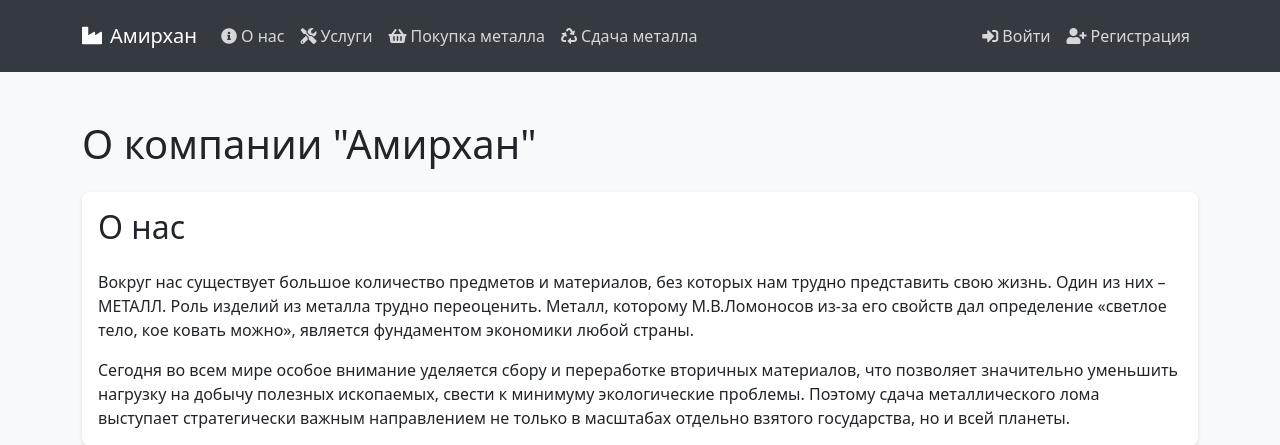
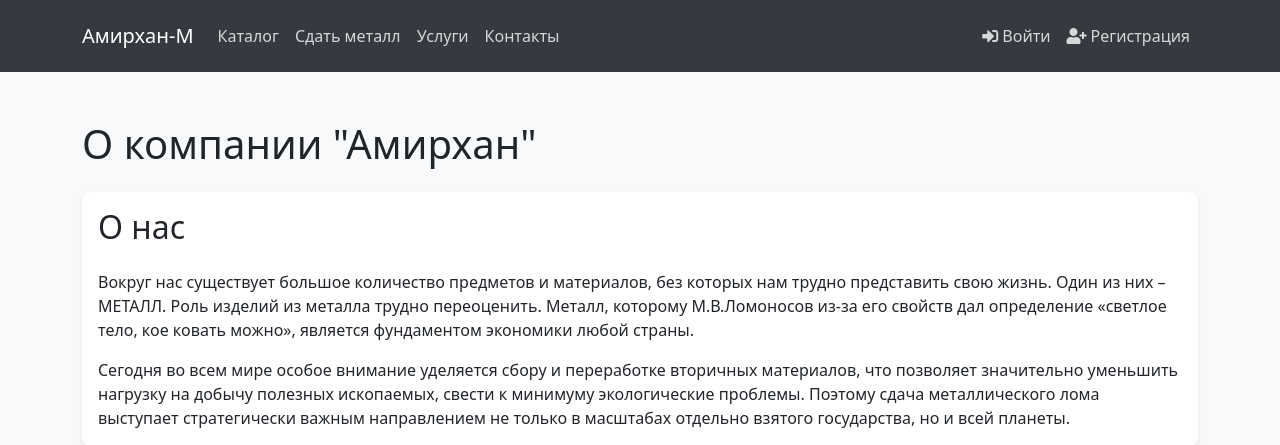
Before and after one commit to Artistsmall/amirhan-website, a Flask app: page /about in a window 1280 px wide. Shown: the top 445 px of the page. Run offline with Flask 2, Linux system fonts and the light colour scheme; some libraries are stand-ins or nearby versions.

Commit message:
Изменено название с 'Амирхан' на 'Амирхан-М'

```diff
--- a/app.py
+++ b/app.py
@@ -12,6 +12,7 @@ from logging.handlers import RotatingFileHandler
 # Настройка логирования
 logging.basicConfig(level=logging.DEBUG)
 logger = logging.getLogger(__name__)
+logger.info("Запуск Амирхан-М")
 
 app = Flask(__name__)
 app.config['SECRET_KEY'] = os.environ.get('SECRET_KEY', 'default-secret-key')
--- a/templates/base.html
+++ b/templates/base.html
@@ -4,7 +4,7 @@
     <meta charset="UTF-8">
     <meta name="viewport" content="width=device-width, initial-scale=1.0, maximum-scale=1.0, user-scalable=no">
     <meta http-equiv="X-UA-Compatible" content="ie=edge">
-    <title>{% block title %}Амирхан{% endblock %}</title>
+    <title>Амирхан-М - Металлобаза</title>
 
     <!-- Preload critical resources -->
     <link rel="preload" href="https://cdn.jsdelivr.net/npm/bootstrap@5.1.3/dist/css/bootstrap.min.css" as="style">
@@ -158,33 +158,23 @@
     <!-- Navbar -->
     <nav class="navbar navbar-expand-lg navbar-dark navbar-custom">
         <div class="container">
-            <a class="navbar-brand" href="{{ url_for('services') }}">
-                <i class="fas fa-industry me-2"></i>Амирхан
-            </a>
+            <a class="navbar-brand" href="{{ url_for('home') }}">Амирхан-М</a>
             <button class="navbar-toggler" type="button" data-bs-toggle="collapse" data-bs-target="#navbarNav">
                 <span class="navbar-toggler-icon"></span>
             </button>
             <div class="collapse navbar-collapse" id="navbarNav">
                 <ul class="navbar-nav me-auto">
                     <li class="nav-item">
-                        <a class="nav-link" href="{{ url_for('about') }}">
-                            <i class="fas fa-info-circle me-1"></i>О нас
-                        </a>
+                        <a class="nav-link" href="{{ url_for('home') }}">Каталог</a>
                     </li>
                     <li class="nav-item">
-                        <a class="nav-link" href="{{ url_for('services') }}">
-                            <i class="fas fa-tools me-1"></i>Услуги
-                        </a>
+                        <a class="nav-link" href="{{ url_for('scrap_metals') }}">Сдать металл</a>
                     </li>
                     <li class="nav-item">
-                        <a class="nav-link" href="{{ url_for('home') }}">
-                            <i class="fas fa-shopping-basket me-1"></i>Покупка металла
-                        </a>
+                        <a class="nav-link" href="{{ url_for('services') }}">Услуги</a>
                     </li>
                     <li class="nav-item">
-                        <a class="nav-link" href="{{ url_for('scrap_metals') }}">
-                            <i class="fas fa-recycle me-1"></i>Сдача металла
-                        </a>
+                        <a class="nav-link" href="{{ url_for('contacts') }}">Контакты</a>
                     </li>
                 </ul>
                 <ul class="navbar-nav">
```
Also changed, not shown: render.yaml (+5 -5 lines).
